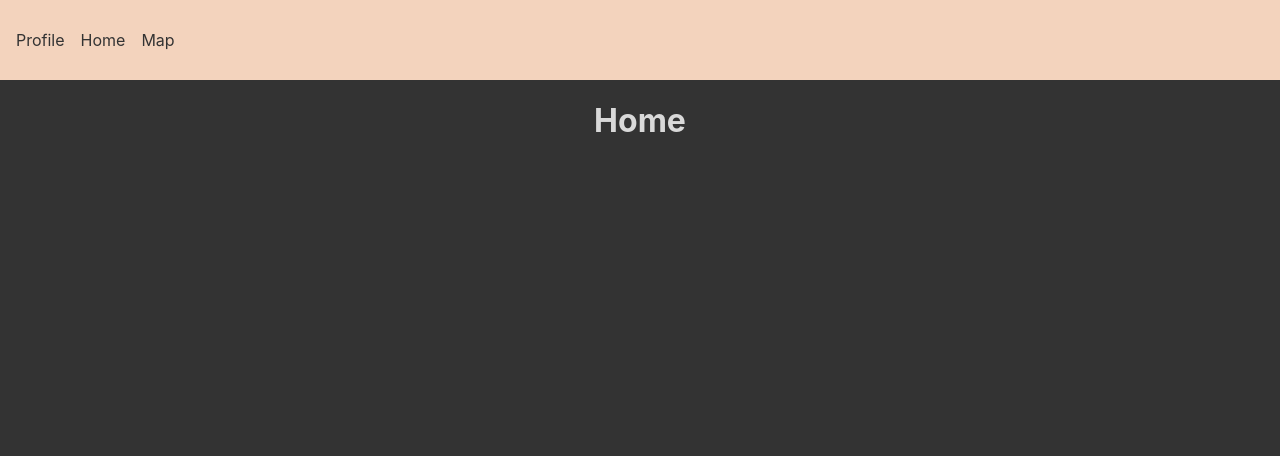
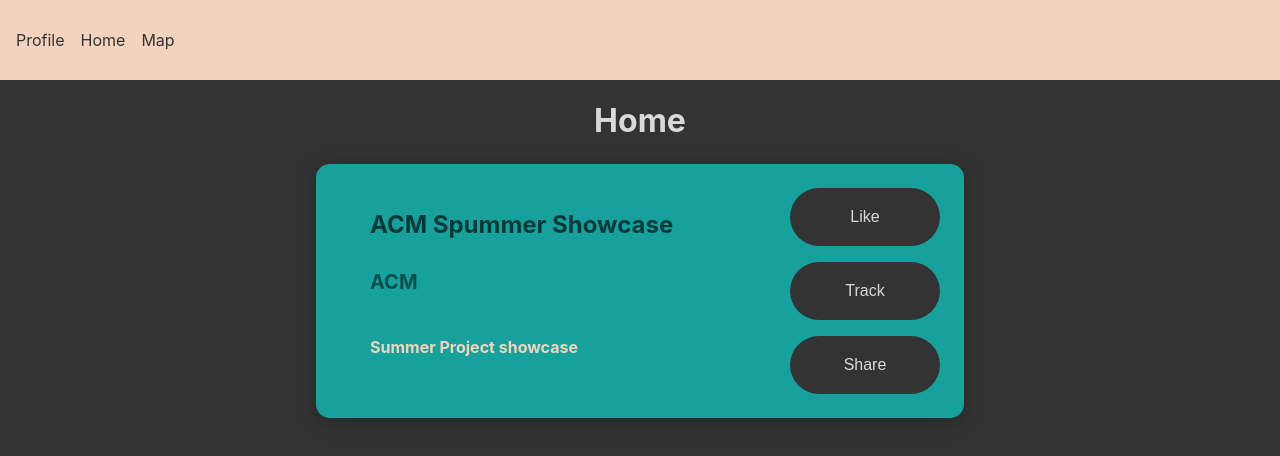
Before and after one commit to acmucsd-projects/spummer25-hack-team-1, a React (Create React App) app in the folder frontend/: page / in a window 1280 px wide. Shown: the top 456 px of the page. Built offline with nearby package versions, Linux system fonts and the light colour scheme.

Commit message:
style: added event card styling

```diff
--- /dev/null
+++ b/frontend/src/components/EventCard.js
@@ -0,0 +1,23 @@
+function EventCard(props){
+    return (
+        <div className="card">
+            <div className="event-content">
+
+                <div className = "text-event"><h2>{props.name}</h2>
+                    <h4>{props.organizer}</h4>
+                    <p>{props.description}</p> <br/>
+                </div>
+
+                <div className="button-event">
+                    <button>Like</button>
+                    <button>Track</button>
+                    <button>Share</button>
+                </div>
+
+            </div>
+
+        </div>
+    )
+}
+
+export default EventCard;
--- a/frontend/src/index.css
+++ b/frontend/src/index.css
@@ -133,3 +133,36 @@
   margin-top: 5px;
   font-size: 24px;
 }
+
+.text-event {
+  display: flex;
+  flex-direction: column;
+  justify-content: center;
+  font-weight: bold;
+  text-align: left;
+  margin-left: 5%;
+}
+
+.button-event {
+  display: flex;
+  flex-direction: column;
+  gap: 1rem;
+}
+
+.event-content {
+  display: flex;
+  justify-content: space-between;
+  align-items: flex-start;
+  gap: 2rem;
+  align-items: center;
+}
+
+h2{
+  color: #033a39;
+  margin-bottom: 5px;
+}
+
+h4{
+  font-size: 20px;
+  color: #074e4c;
+}
--- a/frontend/src/pages/Home.js
+++ b/frontend/src/pages/Home.js
@@ -1,10 +1,17 @@
 import Header from "../components/Header";
+import EventCard from "../components/EventCard";
 
 function Home() {
     return(
         <main>
             <Header></Header>
             <h1>Home</h1>
+
+            <EventCard
+            name="ACM Spummer Showcase"
+            organizer="ACM"
+            description="Summer Project showcase"
+            ></EventCard>
         </main>
     )
 }
```
